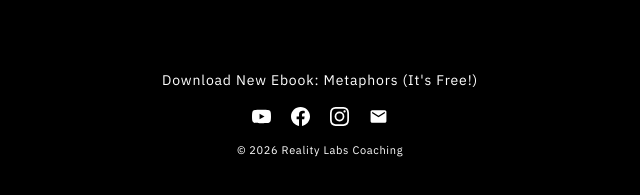
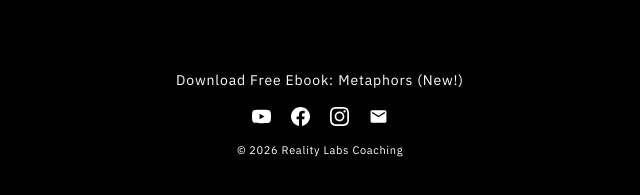
Before and after one commit to chjdombeck/therealitylabs, a website: page apply/index.html in a window 1280 px wide. Shown: the part 3053-3248 px from the top of the page, 320-960 px from the left. Drawn offline with nearby package versions, Linux system fonts and the light colour scheme; a script that the page names is missing.

Commit message:
Reword Metaphors ebook link
Co-Authored-By: Claude Sonnet 5 <noreply@anthropic.com>

```diff
--- a/apply/index.html
+++ b/apply/index.html
@@ -406,7 +406,7 @@
   </div>
 
   <div class="apply-footer" style="color:var(--white); display:flex; flex-direction:column; align-items:center; gap:16px;">
-    <a href="https://metaphors.therealitylabs.com/" target="_blank" rel="noopener" style="font-size:14px; color:#fff; letter-spacing:0.06em; text-decoration:none;" onmouseover="this.style.color='var(--gold)'" onmouseout="this.style.color='#fff'">Download New Ebook: Metaphors (It's Free!)</a>
+    <a href="https://metaphors.therealitylabs.com/" target="_blank" rel="noopener" style="font-size:14px; color:#fff; letter-spacing:0.06em; text-decoration:none;" onmouseover="this.style.color='var(--gold)'" onmouseout="this.style.color='#fff'">Download Free Ebook: Metaphors (New!)</a>
     <div style="display:flex; gap:20px; align-items:center;">
       <a href="https://www.youtube.com/@CarterDombeck" target="_blank" rel="noopener" aria-label="YouTube" style="color:#fff; transition:color 0.2s;" onmouseover="this.style.color='var(--gold)'" onmouseout="this.style.color='#fff'">
         <svg width="19" height="19" viewBox="0 0 24 24" fill="currentColor"><path d="M23.498 6.186a3.016 3.016 0 0 0-2.122-2.136C19.505 3.545 12 3.545 12 3.545s-7.505 0-9.377.505A3.017 3.017 0 0 0 .502 6.186C0 8.07 0 12 0 12s0 3.93.502 5.814a3.016 3.016 0 0 0 2.122 2.136c1.871.505 9.376.505 9.376.505s7.505 0 9.377-.505a3.015 3.015 0 0 0 2.122-2.136C24 15.93 24 12 24 12s0-3.93-.502-5.814zM9.545 15.568V8.432L15.818 12l-6.273 3.568z"/></svg>
```
Also changed, not shown: index.html (+1 -1 lines).
